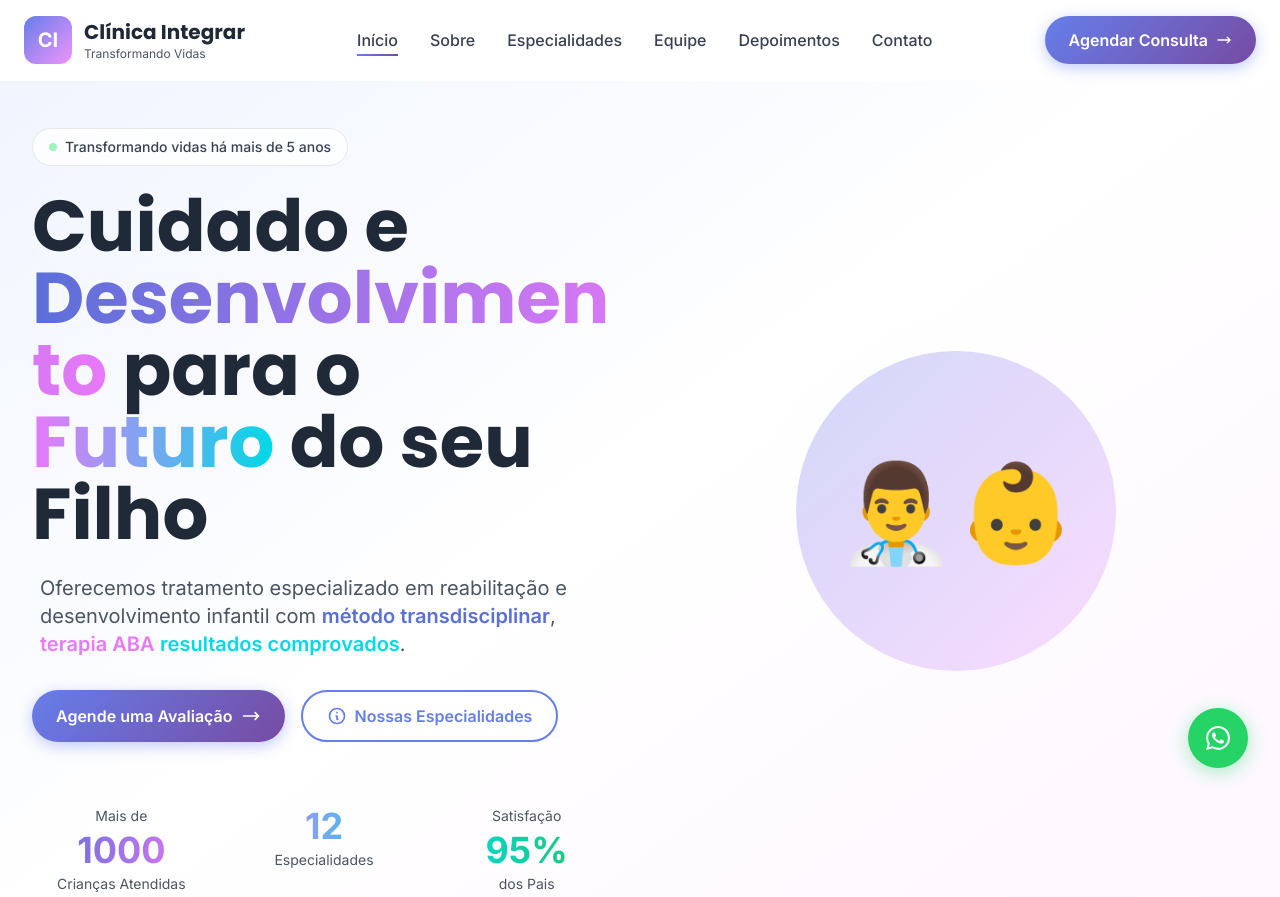
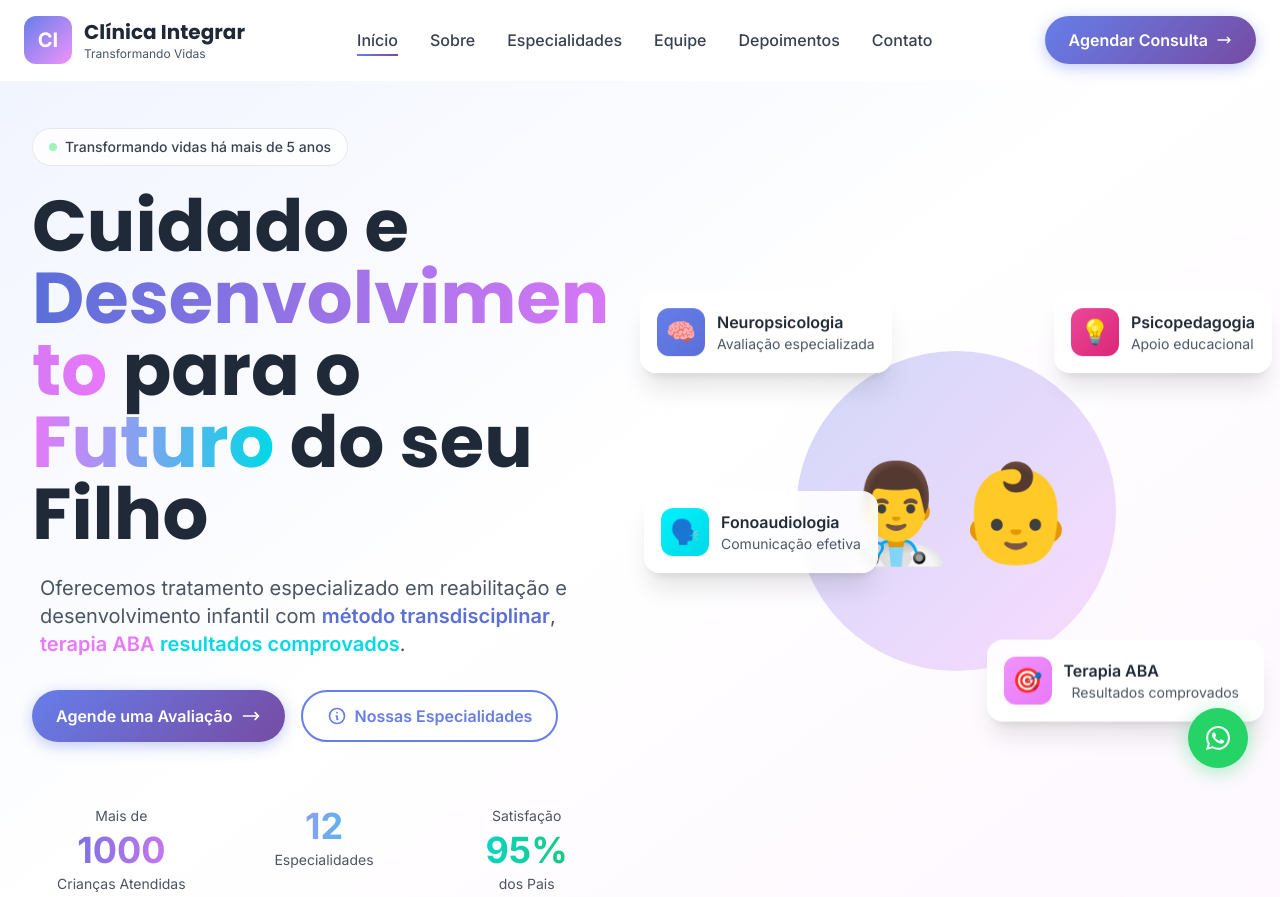
Before and after one commit to eduardosilvaedias/clinica-integrar-v2, a plain HTML site: page index.html in a window 1280 px wide. Shown: the top 897 px of the page. Drawn offline with nearby package versions, Linux system fonts and the light colour scheme.

Commit message:
forçando redeploy dos cards flutuantes do Hero

```diff
--- a/index.html
+++ b/index.html
@@ -378,7 +378,59 @@
 
                         <!-- Floating Cards Desktop (mantém o layout flutuante original) -->
                         <div class="hidden sm:block">
-                            <!-- (Aqui permanecem os cards flutuantes com absolute e animações, como já estão no código) -->
+                            <div
+                                class="absolute -top-6 -left-6 bg-white/90 backdrop-blur-sm p-4 rounded-2xl shadow-xl border border-white/50 animate-float">
+                                <div class="flex items-center space-x-3">
+                                    <div
+                                        class="w-12 h-12 bg-gradient-to-br from-primary-500 to-primary-600 rounded-xl flex items-center justify-center">
+                                        <span class="text-2xl">🧠</span>
+                                    </div>
+                                    <div>
+                                        <p class="font-semibold text-gray-800">Neuropsicologia</p>
+                                        <p class="text-sm text-gray-600">Avaliação especializada</p>
+                                    </div>
+                                </div>
+                            </div>
+                            <div class="absolute -bottom-6 -right-4 bg-white/90 backdrop-blur-sm p-4 rounded-2xl shadow-xl border border-white/50 animate-float"
+                                style="animation-delay: 2s;">
+                                <div class="flex items-center space-x-3">
+                                    <div
+                                        class="w-12 h-12 bg-gradient-to-br from-secondary-500 to-secondary-600 rounded-xl flex items-center justify-center">
+                                        <span class="text-2xl">🎯</span>
+                                    </div>
+                                    <div>
+                                        <p class="font-semibold text-gray-800">Terapia ABA</p>
+                                        <p class="text-xs sm:text-sm text-gray-600 break-words px-2">Resultados
+                                            comprovados</p>
+                                    </div>
+                                </div>
+                            </div>
+                            <div class="absolute -top-6 -right-6 bg-white/90 backdrop-blur-sm p-4 rounded-2xl shadow-xl border border-white/50 animate-float"
+                                style="animation-delay: 6s;">
+                                <div class="flex items-center space-x-3">
+                                    <div
+                                        class="w-12 h-12 bg-gradient-to-br from-pink-500 to-pink-600 rounded-xl flex items-center justify-center">
+                                        <span class="text-2xl">💡</span>
+                                    </div>
+                                    <div>
+                                        <p class="font-semibold text-gray-800">Psicopedagogia</p>
+                                        <p class="text-sm text-gray-600">Apoio educacional</p>
+                                    </div>
+                                </div>
+                            </div>
+                            <div class="absolute top-1/2 -left-5 bg-white/90 backdrop-blur-sm p-4 rounded-2xl shadow-xl border border-white/50 animate-float"
+                                style="animation-delay: 4s;">
+                                <div class="flex items-center space-x-3">
+                                    <div
+                                        class="w-12 h-12 bg-gradient-to-br from-accent-500 to-accent-600 rounded-xl flex items-center justify-center">
+                                        <span class="text-2xl">🗣️</span>
+                                    </div>
+                                    <div>
+                                        <p class="font-semibold text-gray-800">Fonoaudiologia</p>
+                                        <p class="text-sm text-gray-600">Comunicação efetiva</p>
+                                    </div>
+                                </div>
+                            </div>
                         </div>
                     </div>
                 </div>
```
